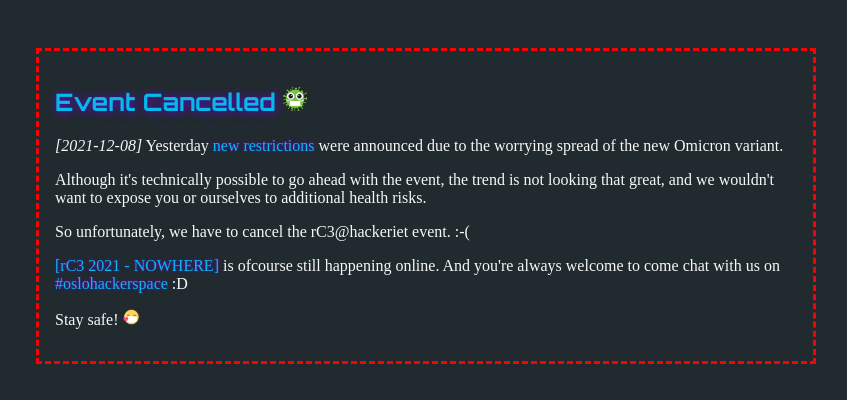
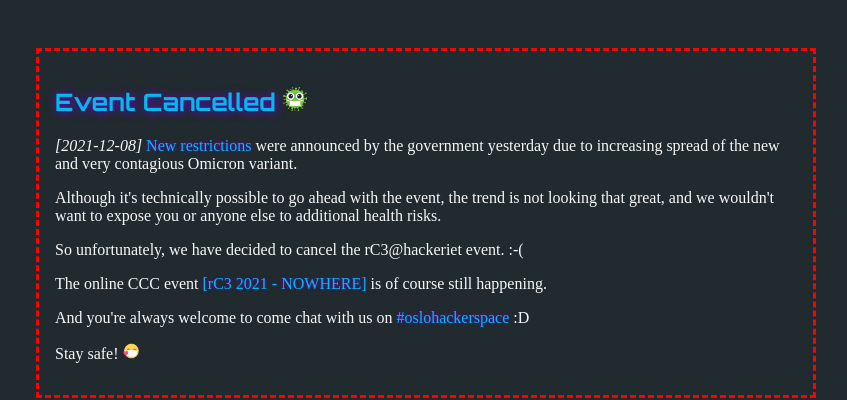
Before and after one commit to stigtsp/rc3.hackeriet.no, a plain HTML site: page index.html in a window 1280 px wide. Shown: the top 400 px of the page, without its empty margins (214-1061 px from the left). Drawn offline with Linux system fonts and the light colour scheme.

Commit message:
clarify language a bit

```diff
--- a/index.html
+++ b/index.html
@@ -57,13 +57,15 @@
     <body>
         <div class="alert">
             <h2>Event Cancelled <img src="coronavirus-g52a3ebe2a_640.png" style="height:1em;width:1em;" width="32" height="32"></h2>
-            <p><i>[2021-12-08]</i> Yesterday <a href="https://www.nrk.no/norge/regjeringen-holder-pressekonferanse-om-koronasituasjonen-1.15761782">new restrictions</a> were
-            announced due to the worrying spread of the new Omicron variant.</p>
+            <p><i>[2021-12-08]</i> <a href="https://www.nrk.no/norge/regjeringen-holder-pressekonferanse-om-koronasituasjonen-1.15761782">New restrictions</a> were
+            announced by the government yesterday due to increasing spread of the new and
+            very contagious Omicron variant.</p>
             <p>Although it's technically possible to go ahead with
                 the event, the trend is not looking that great, and we wouldn't
-                want to expose you or ourselves to additional health risks.</p>
-            <p>So unfortunately, we have to cancel the rC3@hackeriet event. :-(</p>
-            <p><a href="https://events.ccc.de/#rc3-2021-nowhere-en-version">[rC3 2021 - NOWHERE]</a> is ofcourse still happening online. And you're always welcome to come chat with us on <a href="ircs://irc.libera.chat:6697/#oslohackerspace">#oslohackerspace</a> :D</p>
+                want to expose you or anyone else to additional health risks.</p>
+            <p>So unfortunately, we have decided to cancel the rC3@hackeriet event. :-(</p>
+            <p>The online CCC event <a href="https://events.ccc.de/#rc3-2021-nowhere-en-version">[rC3 2021 - NOWHERE]</a> is of course still happening.</p>
+            <p>And you're always welcome to come chat with us on <a href="ircs://irc.libera.chat:6697/#oslohackerspace">#oslohackerspace</a> :D</p>
             <p>Stay safe! <img src="mask-heart.png" style="height:1em;width:1em;" width="32" height="32"></p>
 
         </div>
```
